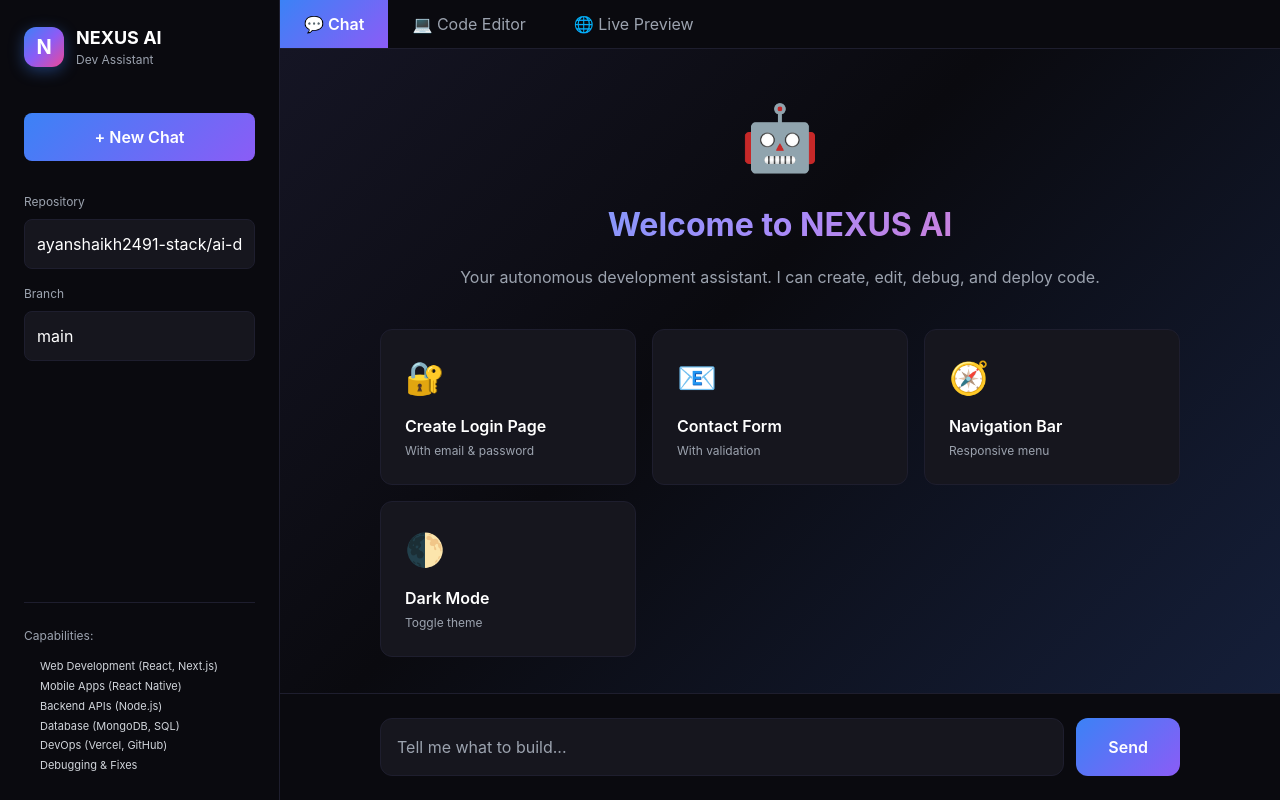
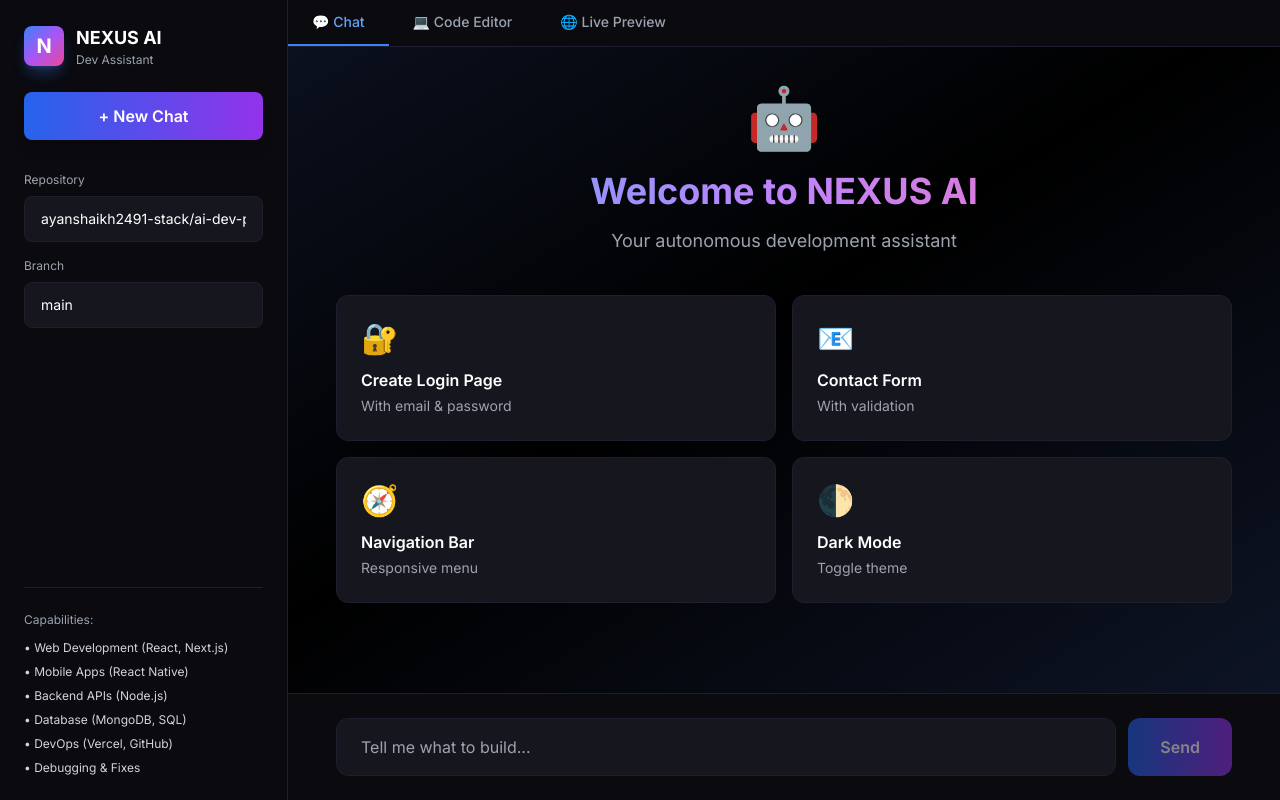
Before and after one commit to ayanshaikh2491-stack/ai-dev-platform-, a Next.js app: page / in a window 1280 px wide. Built offline with nearby package versions, Linux system fonts and the light colour scheme.

Commit message:
Update page.tsx

```diff
--- a/app/page.tsx
+++ b/app/page.tsx
@@ -81,250 +81,143 @@ export default function Home() {
     setLoading(false);
   };
 
-  // Inline styles for guaranteed colors
-  const styles = {
-    container: {
-      display: 'flex',
-      height: '100vh',
-      background: 'linear-gradient(135deg, #1a1a2e 0%, #0a0a0f 50%, #16213e 100%)',
-      color: 'white',
-      fontFamily: '-apple-system, BlinkMacSystemFont, "Segoe UI", Roboto, sans-serif',
-    },
-    sidebar: {
-      width: '280px',
-      background: '#0a0a0f',
-      borderRight: '1px solid #1e1e2e',
-      padding: '24px',
-      display: 'flex',
-      flexDirection: 'column',    },
-    logo: {
-      width: '40px',
-      height: '40px',
-      background: 'linear-gradient(135deg, #3b82f6, #8b5cf6, #ec4899)',
-      borderRadius: '12px',
-      display: 'flex',
-      alignItems: 'center',
-      justifyContent: 'center',
-      fontWeight: 'bold',
-      fontSize: '20px',
-      boxShadow: '0 4px 15px rgba(59, 130, 246, 0.4)',
-    },
-    newChatBtn: {
-      width: '100%',
-      padding: '12px',
-      background: 'linear-gradient(135deg, #3b82f6, #8b5cf6)',
-      border: 'none',
-      borderRadius: '8px',
-      color: 'white',
-      fontWeight: '600',
-      cursor: 'pointer',
-      marginTop: '20px',
-    },
-    input: {
-      width: '100%',
-      padding: '12px',
-      background: '#16161e',
-      border: '1px solid #1e1e2e',
-      borderRadius: '8px',
-      color: 'white',
-      marginBottom: '16px',
-    },
-    mainContent: {
-      flex: 1,
-      display: 'flex',
-      flexDirection: 'column',
-    },
-    tabs: {
-      display: 'flex',
-      borderBottom: '1px solid #1e1e2e',
-      background: '#0a0a0f',
-    },
-    tab: (active: boolean) => ({
-      padding: '12px 24px',
-      background: active ? 'linear-gradient(135deg, #3b82f6, #8b5cf6)' : 'transparent',
-      border: 'none',
-      color: active ? 'white' : '#9ca3af',
-      cursor: 'pointer',
-      fontWeight: active ? '600' : '400',    }),
-    chatArea: {
-      flex: 1,
-      overflowY: 'auto',
-      padding: '40px',
-    },
-    welcomeCard: {
-      maxWidth: '800px',
-      margin: '0 auto',
-      textAlign: 'center',
-    },
-    welcomeTitle: {
-      fontSize: '32px',
-      fontWeight: 'bold',
-      background: 'linear-gradient(135deg, #60a5fa, #a78bfa, #f472b6)',
-      WebkitBackgroundClip: 'text',
-      WebkitTextFillColor: 'transparent',
-      marginBottom: '16px',
-    },
-    featureGrid: {
-      display: 'grid',
-      gridTemplateColumns: 'repeat(auto-fit, minmax(250px, 1fr))',
-      gap: '16px',
-      marginTop: '40px',
-    },
-    featureCard: {
-      padding: '24px',
-      background: '#16161e',
-      border: '1px solid #1e1e2e',
-      borderRadius: '12px',
-      textAlign: 'left',
-      cursor: 'pointer',
-      transition: 'all 0.3s',
-    },
-    inputArea: {
-      padding: '24px',
-      borderTop: '1px solid #1e1e2e',
-      background: '#0a0a0f',
-    },
-    inputContainer: {
-      maxWidth: '800px',
-      margin: '0 auto',
-      display: 'flex',
-      gap: '12px',
-    },
-    messageInput: {
-      flex: 1,
-      padding: '16px',
-      background: '#16161e',
-      border: '1px solid #1e1e2e',      borderRadius: '12px',
-      color: 'white',
-    },
-    sendBtn: {
-      padding: '16px 32px',
-      background: 'linear-gradient(135deg, #3b82f6, #8b5cf6)',
-      border: 'none',
-      borderRadius: '12px',
-      color: 'white',
-      fontWeight: '600',
-      cursor: 'pointer',
-    },
-  };
-
   return (
-    <div style={styles.container}>
+    <div className="flex h-screen bg-gradient-to-br from-slate-900 via-black to-slate-900 text-white overflow-hidden">
       {/* Sidebar */}
-      <aside style={styles.sidebar}>
-        <div style={{ display: 'flex', alignItems: 'center', gap: '12px', marginBottom: '24px' }}>
-          <div style={styles.logo}>N</div>
+      <aside className="w-72 bg-[#0a0a0f] border-r border-[#1e1e2e] flex flex-col p-6">
+        <div className="flex items-center gap-3 mb-6">
+          <div className="w-10 h-10 rounded-lg bg-gradient-to-br from-blue-500 via-purple-500 to-pink-500 flex items-center justify-center font-bold text-xl shadow-lg shadow-blue-500/30">
+            N
+          </div>
           <div>
-            <div style={{ fontWeight: 'bold', fontSize: '18px' }}>NEXUS AI</div>
-            <div style={{ fontSize: '12px', color: '#9ca3af' }}>Dev Assistant</div>
+            <div className="font-bold text-lg">NEXUS AI</div>
+            <div className="text-xs text-gray-400">Dev Assistant</div>
           </div>
         </div>
 
-        <button style={styles.newChatBtn} onClick={() => setMessages([])}>
+        <button
+          onClick={() => setMessages([])}          className="w-full py-3 px-4 bg-gradient-to-r from-blue-600 to-purple-600 hover:from-blue-700 hover:to-purple-700 rounded-lg font-semibold transition-all shadow-lg"
+        >
           + New Chat
         </button>
 
-        <div style={{ marginTop: '32px' }}>
-          <label style={{ fontSize: '12px', color: '#9ca3af', marginBottom: '8px', display: 'block' }}>Repository</label>
+        <div className="mt-8 space-y-4">
+          <div>
+            <label className="text-xs text-gray-400 block mb-2">Repository</label>
             <input
-            style={styles.input}
+              className="w-full px-4 py-3 bg-[#16161e] border border-[#1e1e2e] rounded-lg focus:outline-none focus:border-blue-500 text-sm"
               value={repoUrl}
               onChange={(e) => setRepoUrl(e.target.value)}
               placeholder="username/repo"
             />
+          </div>
 
-          <label style={{ fontSize: '12px', color: '#9ca3af', marginBottom: '8px', display: 'block' }}>Branch</label>
+          <div>
+            <label className="text-xs text-gray-400 block mb-2">Branch</label>
             <input
-            style={styles.input}
+              className="w-full px-4 py-3 bg-[#16161e] border border-[#1e1e2e] rounded-lg focus:outline-none focus:border-purple-500 text-sm"
               value={branch}
               onChange={(e) => setBranch(e.target.value)}
               placeholder="main"
             />
           </div>
+        </div>
 
-        <div style={{ marginTop: 'auto', paddingTop: '24px', borderTop: '1px solid #1e1e2e' }}>
-          <div style={{ fontSize: '12px', color: '#9ca3af', marginBottom: '12px' }}>Capabilities:</div>          <ul style={{ fontSize: '11px', color: '#d1d5db', lineHeight: '1.8', paddingLeft: '16px' }}>
-            <li>Web Development (React, Next.js)</li>
-            <li>Mobile Apps (React Native)</li>
-            <li>Backend APIs (Node.js)</li>
-            <li>Database (MongoDB, SQL)</li>
-            <li>DevOps (Vercel, GitHub)</li>
-            <li>Debugging & Fixes</li>
+        <div className="mt-auto pt-6 border-t border-[#1e1e2e]">
+          <div className="text-xs text-gray-400 mb-3">Capabilities:</div>
+          <ul className="text-xs text-gray-300 space-y-2">
+            <li>• Web Development (React, Next.js)</li>
+            <li>• Mobile Apps (React Native)</li>
+            <li>• Backend APIs (Node.js)</li>
+            <li>• Database (MongoDB, SQL)</li>
+            <li>• DevOps (Vercel, GitHub)</li>
+            <li>• Debugging & Fixes</li>
           </ul>
         </div>
       </aside>
 
       {/* Main Content */}
-      <main style={styles.mainContent}>
+      <main className="flex-1 flex flex-col">
         {/* Tabs */}
-        <div style={styles.tabs}>
-          <button style={styles.tab(activeTab === 'chat')} onClick={() => setActiveTab('chat')}>💬 Chat</button>
-          <button style={styles.tab(activeTab === 'code')} onClick={() => setActiveTab('code')}>💻 Code Editor</button>
-          <button style={styles.tab(activeTab === 'preview')} onClick={() => setActiveTab('preview')}>🌐 Live Preview</button>
+        <div className="flex border-b border-[#1e1e2e] bg-[#0a0a0f]">
+          <button
+            onClick={() => setActiveTab("chat")}
+            className={`px-6 py-3 text-sm font-medium border-b-2 transition-colors ${
+              activeTab === "chat" ? "border-blue-500 text-blue-400" : "border-transparent text-gray-400 hover:text-white"
+            }`}
+          >            💬 Chat
+          </button>
+          <button
+            onClick={() => setActiveTab("code")}
+            className={`px-6 py-3 text-sm font-medium border-b-2 transition-colors ${
+              activeTab === "code" ? "border-blue-500 text-blue-400" : "border-transparent text-gray-400 hover:text-white"
+            }`}
+          >
+            💻 Code Editor
+          </button>
+          <button
+            onClick={() => setActiveTab("preview")}
+            className={`px-6 py-3 text-sm font-medium border-b-2 transition-colors ${
+              activeTab === "preview" ? "border-blue-500 text-blue-400" : "border-transparent text-gray-400 hover:text-white"
+            }`}
+          >
+            🌐 Live Preview
+          </button>
         </div>
 
         {/* Chat Tab */}
-        {activeTab === 'chat' && (
+        {activeTab === "chat" && (
           <>
-            <div style={styles.chatArea}>
+            <div className="flex-1 overflow-y-auto p-10">
               {messages.length === 0 ? (
-                <div style={styles.welcomeCard}>
-                  <div style={{ fontSize: '64px', marginBottom: '16px' }}>🤖</div>
-                  <h1 style={styles.welcomeTitle}>Welcome to NEXUS AI</h1>
-                  <p style={{ color: '#9ca3af', fontSize: '16px', marginBottom: '40px' }}>
-                    Your autonomous development assistant. I can create, edit, debug, and deploy code.
+                <div className="max-w-4xl mx-auto text-center">
+                  <div className="text-6xl mb-6">🤖</div>
+                  <h1 className="text-4xl font-bold mb-4 bg-gradient-to-r from-blue-400 via-purple-400 to-pink-400 bg-clip-text text-transparent">
+                    Welcome to NEXUS AI
+                  </h1>
+                  <p className="text-gray-400 text-lg mb-10">
+                    Your autonomous development assistant
                   </p>
 
-                  <div style={styles.featureGrid}>
+                  <div className="grid grid-cols-1 md:grid-cols-2 gap-4">
                     {[
-                      { icon: '🔐', title: 'Create Login Page', desc: 'With email & password' },
-                      { icon: '📧', title: 'Contact Form', desc: 'With validation' },
-                      { icon: '🧭', title: 'Navigation Bar', desc: 'Responsive menu' },
-                      { icon: '🌓', title: 'Dark Mode', desc: 'Toggle theme' },
+                      { icon: "🔐", title: "Create Login Page", desc: "With email & password" },
+                      { icon: "📧", title: "Contact Form", desc: "With validation" },
+                      { icon: "🧭", title: "Navigation Bar", desc: "Responsive menu" },
+                      { icon: "🌓", title: "Dark Mode", desc: "Toggle theme" },
                     ].map((item, i) => (
-                      <div
+                      <button
                         key={i}
-                        style={{...styles.featureCard}}
                         onClick={() => setInput(item.desc)}
-                        onMouseEnter={(e) => {
-                          e.currentTarget.style.borderColor = '#3b82f6';
-                          e.currentTarget.style.transform = 'translateY(-2px)';
-                        }}
-                        onMouseLeave={(e) => {
-                          e.currentTarget.style.borderColor = '#1e1e2e';
-                          e.currentTarget.style.transform = 'translateY(0)';                        }}
+                        className="p-6 bg-[#16161e] border border-[#1e1e2e] hover:border-blue-500 rounded-xl text-left transition-all hover:transform hover:scale-[1.02]"
                       >
-                        <div style={{ fontSize: '32px', marginBottom: '12px' }}>{item.icon}</div>
-                        <div style={{ fontWeight: '600', marginBottom: '4px' }}>{item.title}</div>
-                        <div style={{ fontSize: '12px', color: '#9ca3af' }}>{item.desc}</div>
-                      </div>
-                    ))}
+                        <div className="text-3xl mb-3">{item.icon}</div>
+                        <div className="font-semibold mb-1">{item.title}</div>
+                        <div className="text-sm text-gray-400">{item.desc}</div>
+                      </button>                    ))}
                   </div>
                 </div>
               ) : (
-                <div style={{ maxWidth: '800px', margin: '0 auto', display: 'flex', flexDirection: 'column', gap: '16px' }}>
+                <div className="max-w-4xl mx-auto space-y-4">
                   {messages.map((msg, i) => (
-                    <div key={i} style={{
-                      alignSelf: msg.role === 'user' ? 'flex-end' : 'flex-start',
-                      padding: '16px 20px',
-                      borderRadius: '12px',
-                      maxWidth: '80%',
-                      background: msg.role === 'user'
-                        ? 'linear-gradient(135deg, #3b82f6, #8b5cf6)'
-                        : msg.role === 'system'
-                        ? 'rgba(239, 68, 68, 0.1)'
-                        : '#16161e',
-                      border: msg.role === 'system' ? '1px solid #ef4444' : '1px solid #1e1e2e',
-                      color: msg.role === 'system' ? '#fca5a5' : 'white',
-                    }}>
+                    <div
+                      key={i}
+                      className={`p-4 rounded-xl max-w-[85%] ${
+                        msg.role === "user"
+                          ? "bg-gradient-to-r from-blue-600 to-purple-600 ml-auto rounded-br-md"
+                          : msg.role === "system"
+                          ? "bg-red-950/30 border border-red-900 text-red-200 mr-auto rounded-bl-md"
+                          : "bg-[#16161e] border border-[#1e1e2e] mr-auto rounded-bl-md"
+                      }`}
+                    >
                       {msg.content}
                     </div>
                   ))}
                   {loading && (
-                    <div style={{ display: 'flex', gap: '4px', padding: '16px', background: '#16161e', borderRadius: '12px', width: 'fit-content' }}>
-                      <div style={{ width: '8px', height: '8px', background: '#3b82f6', borderRadius: '50%', animation: 'bounce 1s infinite' }}></div>
-                      <div style={{ width: '8px', height: '8px', background: '#8b5cf6', borderRadius: '50%', animation: 'bounce 1s infinite 0.2s' }}></div>
-                      <div style={{ width: '8px', height: '8px', background: '#ec4899', borderRadius: '50%', animation: 'bounce 1s infinite 0.4s' }}></div>
+                    <div className="flex gap-2 p-4 bg-[#16161e] border border-[#1e1e2e] rounded-xl w-fit">
+                      <div className="w-2 h-2 bg-blue-500 rounded-full animate-bounce"></div>
+                      <div className="w-2 h-2 bg-purple-500 rounded-full animate-bounce" style={{animationDelay: "0.2s"}}></div>
+                      <div className="w-2 h-2 bg-pink-500 rounded-full animate-bounce" style={{animationDelay: "0.4s"}}></div>
                     </div>
                   )}
                 </div>
@@ -332,30 +225,30 @@ export default function Home() {
             </div>
 
             {/* Input Area */}
-            <div style={styles.inputArea}>
-              <div style={styles.inputContainer}>
+            <div className="border-t border-[#1e1e2e] bg-[#0a0a0f] p-6">
+              <div className="max-w-4xl mx-auto flex gap-3">
                 <input
-                  style={styles.messageInput}
+                  className="flex-1 px-6 py-4 bg-[#16161e] border border-[#1e1e2e] rounded-xl focus:outline-none focus:border-blue-500"
                   value={input}
                   onChange={(e) => setInput(e.target.value)}
-                  onKeyDown={(e) => e.key === 'Enter' && sendMessage()}
+                  onKeyDown={(e) => e.key === "Enter" && sendMessage()}
                   placeholder="Tell me what to build..."
                   disabled={loading}
-                />                <button
-                  style={styles.sendBtn}
+                />
+                <button
                   onClick={sendMessage}
                   disabled={loading || !input.trim()}
+                  className="px-8 py-4 bg-gradient-to-r from-blue-600 to-purple-600 hover:from-blue-700 hover:to-purple-700 rounded-xl font-semibold disabled:opacity-50 transition-all"
                 >
                   Send
                 </button>
               </div>
-            </div>
-          </>
+            </div>          </>
         )}
 
         {/* Code Tab */}
-        {activeTab === 'code' && (
-          <div style={{ flex: 1, background: '#0d1117' }}>
+        {activeTab === "code" && (
+          <div className="flex-1 bg-[#0d1117]">
             <Editor
               height="100%"
               language="html"
@@ -367,14 +260,14 @@ export default function Home() {
         )}
 
         {/* Preview Tab */}
-        {activeTab === 'preview' && (
-          <div style={{ flex: 1, background: 'white' }}>
+        {activeTab === "preview" && (
+          <div className="flex-1 bg-white">
             {previewUrl ? (
-              <iframe src={previewUrl} style={{ width: '100%', height: '100%', border: 'none' }} title="Preview" />
+              <iframe src={previewUrl} className="w-full h-full border-0" title="Preview" />
             ) : (
-              <div style={{ display: 'flex', alignItems: 'center', justifyContent: 'center', height: '100%', color: '#6b7280' }}>
-                <div style={{ textAlign: 'center' }}>
-                  <div style={{ fontSize: '64px', marginBottom: '16px' }}>🌐</div>
+              <div className="flex items-center justify-center h-full text-gray-500">
+                <div className="text-center">
+                  <div className="text-6xl mb-4">🌐</div>
                   <p>No Preview Available</p>
                 </div>
               </div>
```
Lines whose indentation alone changed are shown as unchanged.
